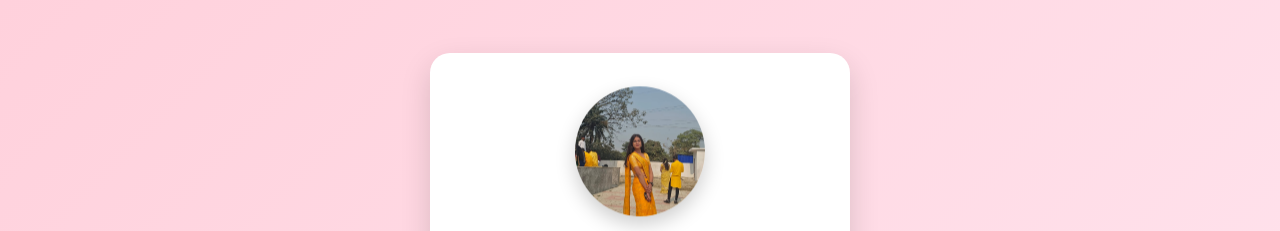
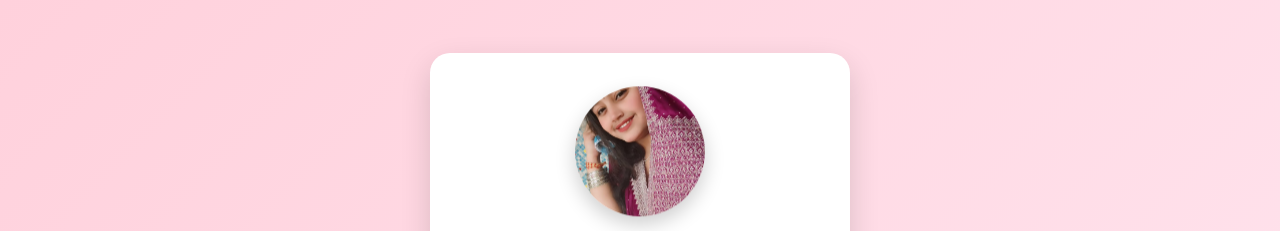
Before and after one commit to Shukla186/T, a plain HTML site: page index.html in a window 1280 px wide. Both pictures are taken after a click on the button "Yes". Shown: the top 231 px of the page. Drawn offline with Linux system fonts and the light colour scheme.

Commit message:
Add files via upload

```diff
--- a/index.html
+++ b/index.html
@@ -23,7 +23,7 @@
 
     <div class="container">
 
-        <img src="shona.jpeg" class="valentine-img">
+        <img src="tannu.jpeg" class="valentine-img">
 
         <h1>Will you be my Valentine? 💖</h1>
 
--- a/script.js
+++ b/script.js
@@ -57,7 +57,7 @@ yesBtn.addEventListener("click", () => {
     }
 
     document.querySelector(".container").innerHTML = `
-        <img src="shona.jpeg" class="valentine-img">
+        <img src="tannu.jpeg" class="valentine-img">
         <h1>Hmko pta tha ye hmar krejaaaaaa💕</h1>
         <p style="font-size:18px;color:#e75480;">
         Tum meri zindagi ka sabse khoobsurat hissa ho.
```
